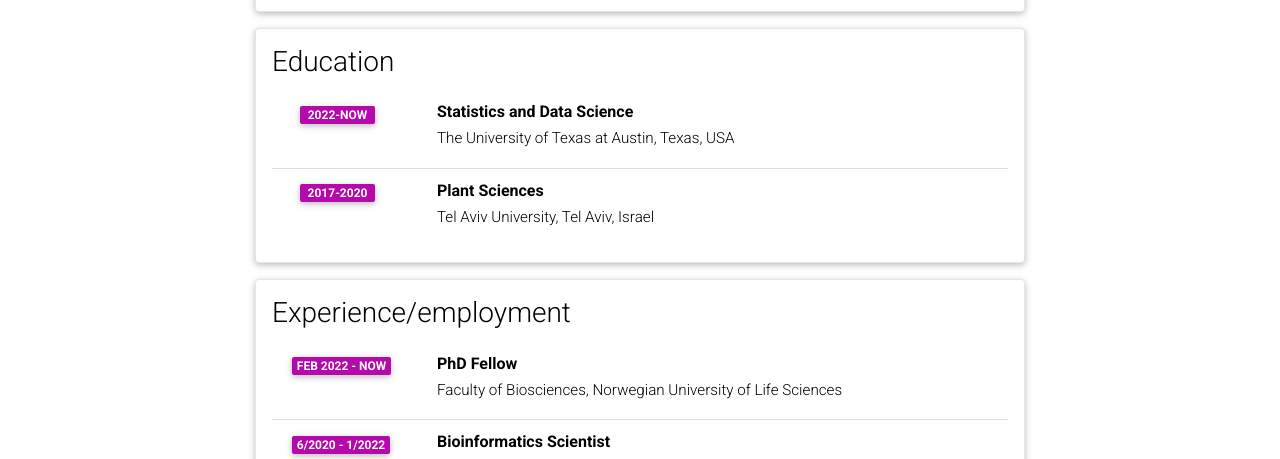
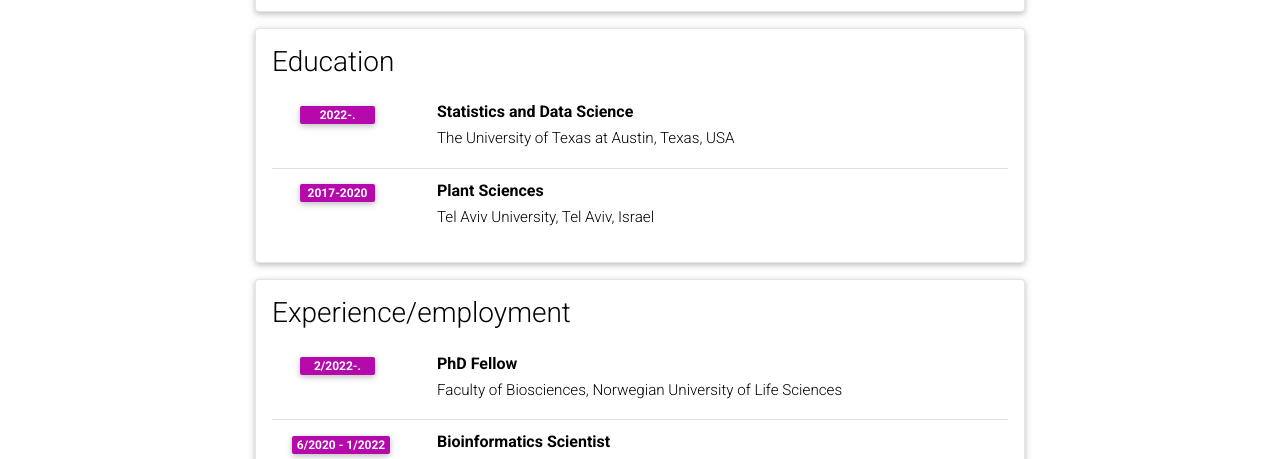
Before and after one commit to datngu/academic, a Jekyll site: the page built from _pages/cv.md, in a window 1280 px wide and 900 px high. Shown: the part 364-823 px from the top of the window. Built offline with Jekyll 4.4.1, drawn with Linux system fonts in a browser that asks for light colours; comment, search, counter and statistics services are not loaded; a style sheet for code colours, icons or effects is not loaded.

Commit message:
update info

```diff
--- a/_data/cv.yml
+++ b/_data/cv.yml
@@ -13,7 +13,7 @@
   contents:
     - title: Statistics and Data Science
       institution: The University of Texas at Austin, Texas, USA
-      year: 2022-now
+      year: 2022-.
       description:
 
     - title: Plant Sciences
@@ -26,7 +26,7 @@
   contents:
     - title: PhD Fellow
       institution: Faculty of Biosciences, Norwegian University of Life Sciences
-      year: Feb 2022 - now
+      year: 2/2022-.
       description:
 
     - title: Bioinformatics Scientist
```
